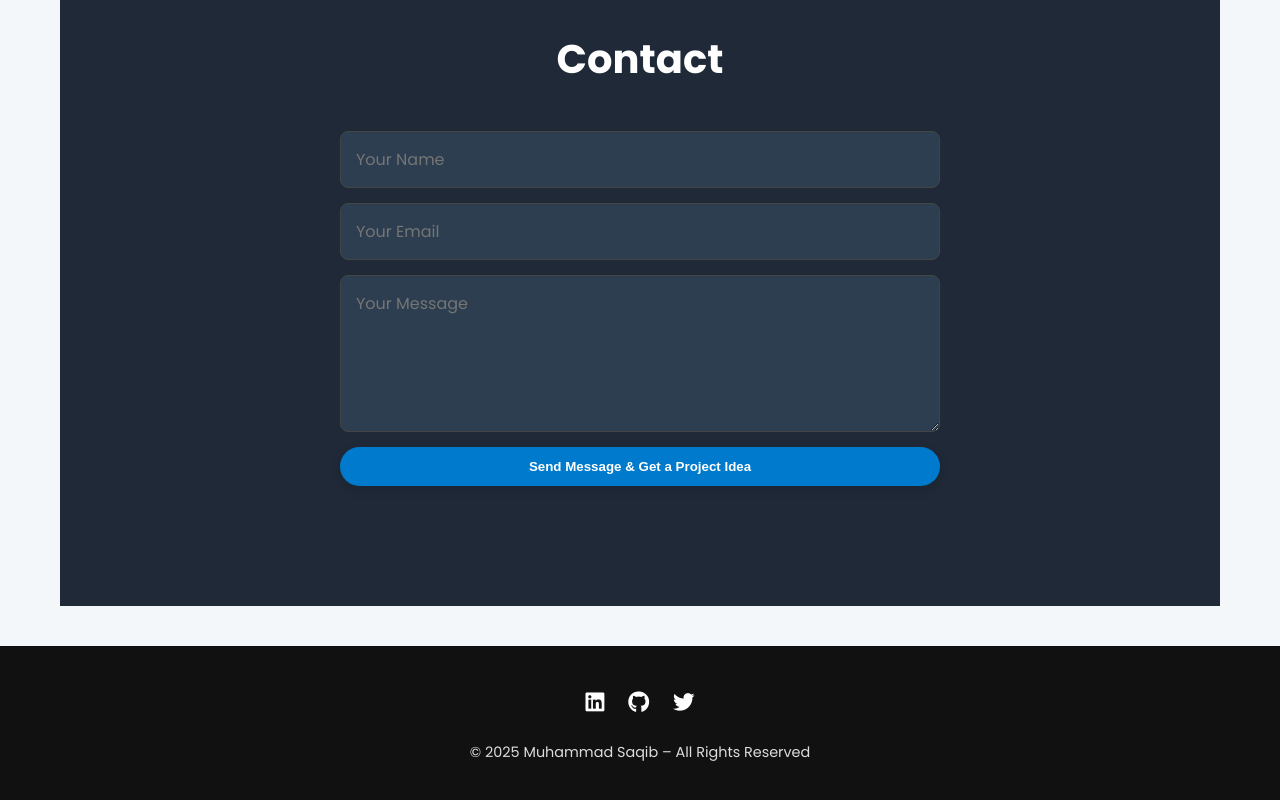
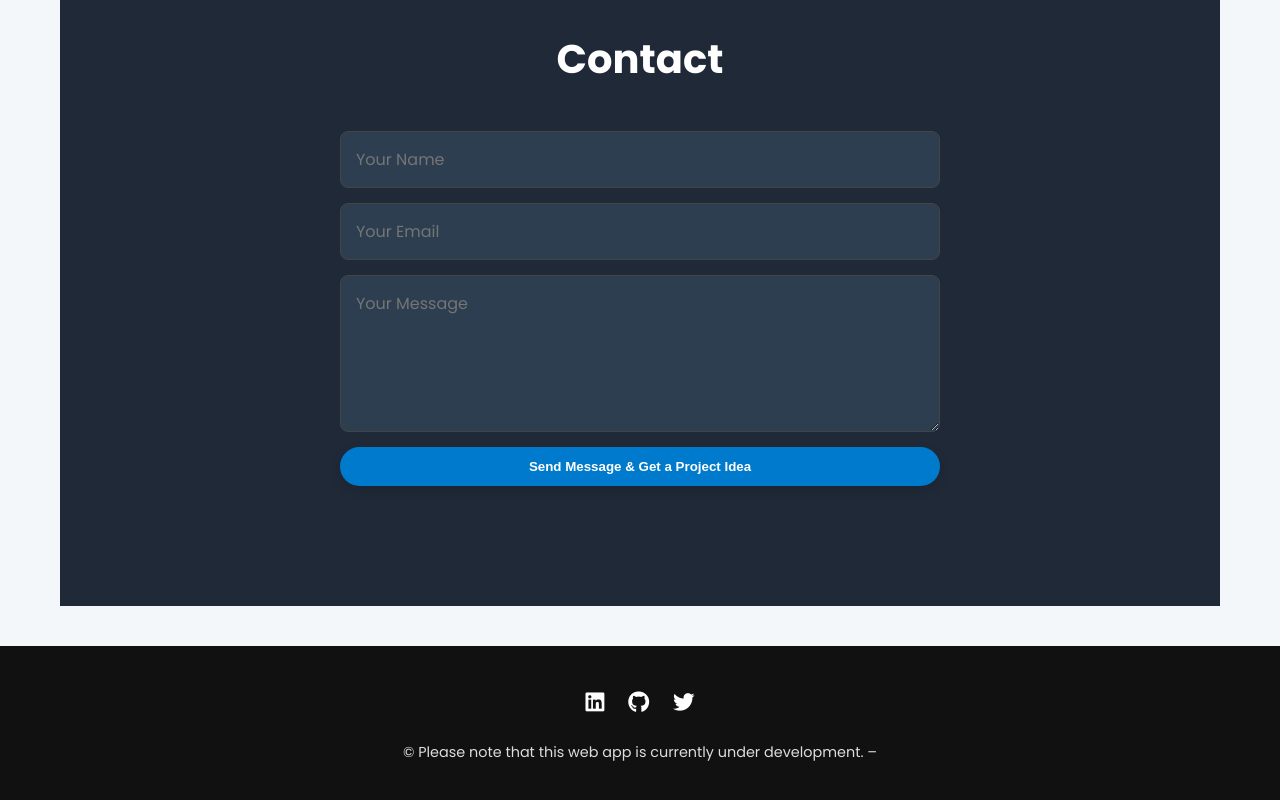
Before and after one commit to saqib-priv/portfolio, a plain HTML site: page index.html in a window 1280 px wide. Shown: the part 2281-3081 px from the top of the page. Drawn offline with nearby package versions, Linux system fonts and the light colour scheme.

Commit message:
Update index.html

```diff
--- a/index.html
+++ b/index.html
@@ -107,7 +107,7 @@
                 <a href="YOUR_GITHUB_URL" target="_blank" title="GitHub"><i class="fab fa-github"></i></a>
                 <a href="YOUR_TWITTER_URL" target="_blank" title="Twitter"><i class="fab fa-twitter"></i></a>
             </div>
-            <p>&copy; 2025 Muhammad Saqib – All Rights Reserved</p>
+            <p>&copy; Please note that this web app is currently under development.  –</p>
         </div>
     </footer>
 
```
